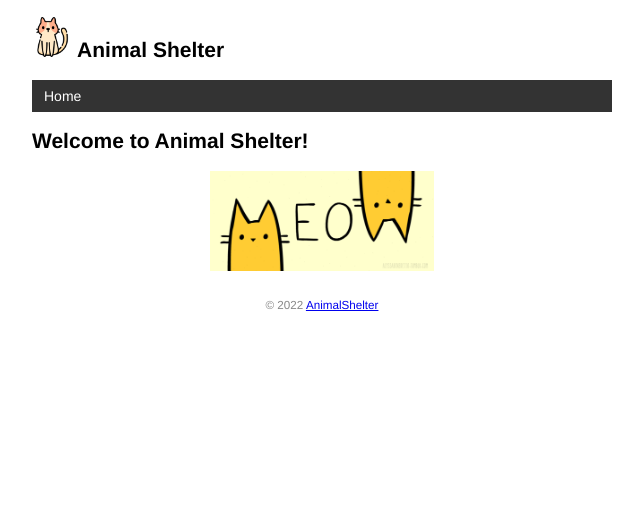
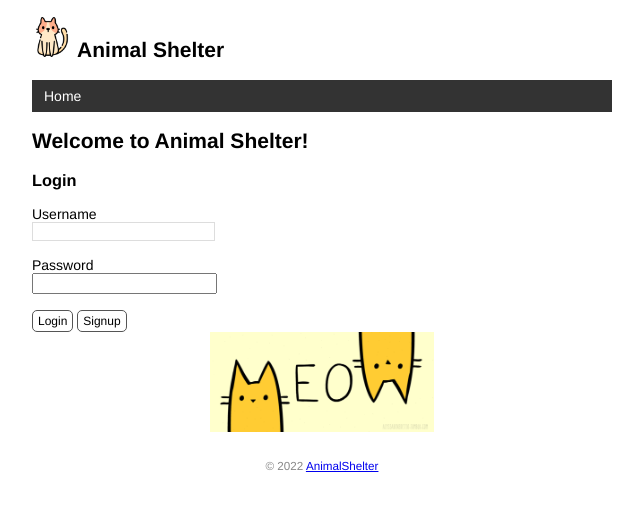
Before and after one commit to LiZi-77/DIS_project, a Flask app: page / in a window 1280 px wide. Shown: the top 511 px of the page, without its empty margins (318-961 px from the left). Run offline with Flask 2, Linux system fonts and the light colour scheme.

Commit message:
add login and signup function.

```diff
--- /dev/null
+++ b/animal_shelter/schema.sql
@@ -0,0 +1,18 @@
+DROP TABLE IF EXISTS user;
+DROP TABLE IF EXISTS animal;
+DROP TABLE IF EXISTS application;
+
+CREATE TABLE user (
+  id INTEGER PRIMARY KEY AUTOINCREMENT,
+  username TEXT UNIQUE NOT NULL,
+  password TEXT NOT NULL
+);
+
+CREATE TABLE post (
+  id INTEGER PRIMARY KEY AUTOINCREMENT,
+  author_id INTEGER NOT NULL,
+  created TIMESTAMP NOT NULL DEFAULT CURRENT_TIMESTAMP,
+  title TEXT NOT NULL,
+  body TEXT NOT NULL,
+  FOREIGN KEY (author_id) REFERENCES user (id)
+);
--- /dev/null
+++ b/animal_shelter/templates/500.html
@@ -0,0 +1,4 @@
+{% extends from 'base.html' %}
+{% block content %}
+<h2>500 error occur!</h2>
+{% endblock %}
--- a/animal_shelter/templates/base.html
+++ b/animal_shelter/templates/base.html
@@ -20,7 +20,7 @@
     </h2>
     <nav>
         <ul>
-            <li><a href="{{ url_for('index') }}">Home</a></li>
+            <li><a href="{{ url_for('login') }}">Home</a></li>
         </ul>
 
     </nav>
--- a/animal_shelter/templates/index.html
+++ b/animal_shelter/templates/home.html
@@ -1,7 +1,6 @@
 {% extends 'base.html' %}
 
 {% block content %}
-<h2> Welcome to Animal Shelter!</h2>
-
+<h2> Home page</h2>
 <img alt="meom!" class="meom" src="{{ url_for('static', filename='images/meom.gif') }}" title="meom~">
 {% endblock %}
--- /dev/null
+++ b/animal_shelter/templates/login.html
@@ -0,0 +1,17 @@
+{% extends 'base.html' %}
+
+{% block content %}
+<h2> Welcome to Animal Shelter!</h2>
+<h3>Login</h3>
+
+<form method="post">
+    Username<br>
+    <input type="text" name="username"><br><br>
+    Password<br>
+    <input type="password" name="password"><br><br>
+    <input class="btn" type="submit" name="login" value="Login">
+    <input class="btn" type="submit" name="signup" value="Signup" formaction="{{ url_for('signup') }}">
+</form>
+
+<img alt="meom!" class="meom" src="{{ url_for('static', filename='images/meom.gif') }}" title="meom~">
+{% endblock %}
--- a/animal_shelter/views.py
+++ b/animal_shelter/views.py
@@ -1,6 +1,62 @@
-from animal_shelter import app
+from crypt import methods
+import re
+from flask_login import login_user
+from requests import request
+from animal_shelter import app, db
+from animal_shelter.models import User, Animal, Application
 from flask import render_template
+from flask import request, flash, redirect, url_for
 
 @app.route('/')
-def index():
-    return render_template('index.html')
+@app.route('/login', methods=['GET','POST'])
+def login():
+    if request.method == 'POST':
+
+        username = request.form['username']
+        password = request.form['password']
+
+        if not username or not password:
+            flash('Invalid input.')
+            return redirect(url_for('login'))
+
+        else:
+            user = User.query.filter(User.username==username).first()
+            if user:
+                # there is such a user
+                if user.validate_password(password):
+                    return redirect(url_for('home'))
+                else:
+                    # wrong password
+                    flash('Wrong password.')
+                    return redirect(url_for('login'))
+            else:
+                # no such user
+                flash('No such a user. Please signup first.')
+                return redirect(url_for('login'))
+    else:
+        # GET method
+        return render_template('login.html')
+
+@app.route('/home', methods=['GET', 'POST'])
+def home():
+    return render_template('home.html')
+
+@app.route('/signup', methods=['GET', 'POST'])
+def signup():
+    if request.method == 'POST':
+        username = request.form['username']
+        password = request.form['password']
+
+        if not username or not password:
+            flash('Invalid input.')
+            return redirect(url_for('signup'))
+
+        user = User(username=username)
+        user.set_password(password=password)
+        db.session.add(user)
+        db.session.commit()
+
+        return redirect(url_for('login'))
+
+    else:
+        return render_template('signup.html')
--- a/run.py
+++ b/run.py
@@ -1,5 +1,4 @@
 from animal_shelter import app
-from animal_shelter.views import *
-
 if __name__ == '__main__':
-    app.run(debug=True)
+    app.run()
+    print("Done!")
```
Also changed, not shown: animal_shelter/__init__.py (+11 -0 lines), animal_shelter/commands.py (+0 -9 lines), animal_shelter/errors.py (+8 -0 lines), animal_shelter/templates/signup.html (added, +15 -0 lines).
